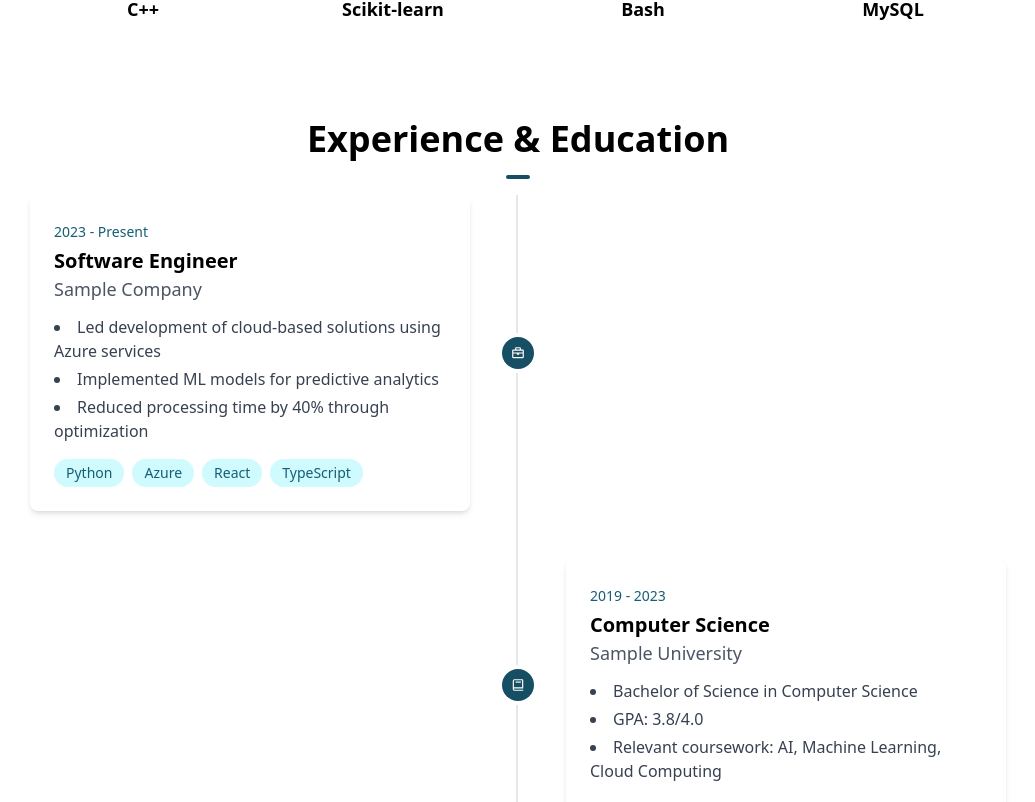
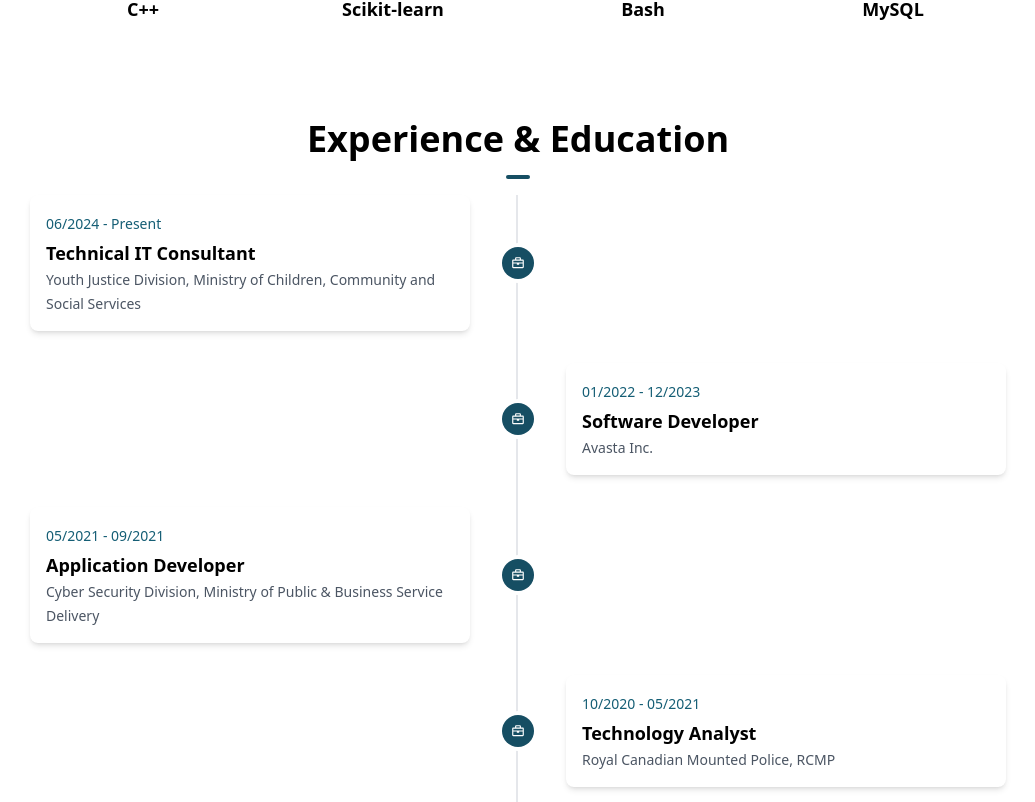
Before and after one commit to JawwadK/tailwind-portfolio, a Next.js app: page / in a window 1280 px wide. Shown: the part 1995-2797 px from the top of the page, without its empty margins (122-1157 px from the left). Built offline with nearby package versions, Linux system fonts and the light colour scheme.

Commit message:
added infomation and made timeline look more smaller and sleek

```diff
--- a/components/Timeline.tsx
+++ b/components/Timeline.tsx
@@ -5,27 +5,41 @@ import SlideUp from "./SlideUp";
 const timelineData = [
   {
     type: "work",
-    title: "Software Engineer",
-    company: "Sample Company",
-    date: "2023 - Present",
-    description: [
-      "Led development of cloud-based solutions using Azure services",
-      "Implemented ML models for predictive analytics",
-      "Reduced processing time by 40% through optimization",
-    ],
-    technologies: ["Python", "Azure", "React", "TypeScript"],
+    title: "Technical IT Consultant",
+    company:
+      "Youth Justice Division, Ministry of Children, Community and Social Services",
+    date: "06/2024 - Present",
+  },
+  {
+    type: "work",
+    title: "Software Developer",
+    company: "Avasta Inc.",
+    date: "01/2022 - 12/2023",
+  },
+  {
+    type: "work",
+    title: "Application Developer",
+    company:
+      "Cyber Security Division, Ministry of Public & Business Service Delivery",
+    date: "05/2021 - 09/2021",
+  },
+  {
+    type: "work",
+    title: "Technology Analyst",
+    company: "Royal Canadian Mounted Police, RCMP",
+    date: "10/2020 - 05/2021",
+  },
+  {
+    type: "work",
+    title: "Data Analyst",
+    company: "Avasta Inc.",
+    date: "05/2020 - 09/2020",
   },
   {
     type: "education",
-    title: "Computer Science",
-    company: "Sample University",
-    date: "2019 - 2023",
-    description: [
-      "Bachelor of Science in Computer Science",
-      "GPA: 3.8/4.0",
-      "Relevant coursework: AI, Machine Learning, Cloud Computing",
-    ],
-    technologies: [],
+    title: "Bachelor of Science - Computer Science",
+    company: "Toronto Metropolitan University (formerly Ryerson)",
+    date: "09/2018 - 06/2023",
   },
 ];
 
@@ -38,14 +52,12 @@ const Timeline = () => {
       </h1>
 
       <div className="relative mx-auto">
-        {/* Central line - made thinner and more subtle */}
         <div className="absolute left-8 md:left-1/2 md:-ml-0.5 w-0.5 h-full bg-gray-200 dark:bg-gray-700" />
 
-        <div className="flex flex-col gap-12">
+        <div className="flex flex-col gap-8">
           {timelineData.map((item, index) => (
             <SlideUp key={index} offset="-300px 0px -300px 0px">
               <div className="relative flex items-center">
-                {/* Icon */}
                 <div className="absolute left-8 md:left-1/2 transform -translate-x-1/2 z-10">
                   <div className="w-8 h-8 rounded-full bg-cyan-900 dark:bg-cyan-800 flex items-center justify-center ring-4 ring-white dark:ring-zinc-900">
                     {item.type === "work" ? (
@@ -56,7 +68,6 @@ const Timeline = () => {
                   </div>
                 </div>
 
-                {/* Content */}
                 <div
                   className={`ml-24 md:ml-0 md:w-1/2 ${
                     index % 2 === 0
@@ -64,35 +75,14 @@ const Timeline = () => {
                       : "md:ml-auto md:pl-12"
                   }`}
                 >
-                  <div className="p-6 bg-white dark:bg-zinc-800 rounded-lg shadow-md hover:shadow-lg transition-shadow duration-300">
+                  <div className="p-4 bg-white dark:bg-zinc-800 rounded-lg shadow-md hover:shadow-lg transition-shadow duration-300">
                     <span className="text-sm text-cyan-800 dark:text-cyan-400">
                       {item.date}
                     </span>
-                    <h3 className="text-xl font-bold mt-1">{item.title}</h3>
-                    <span className="text-lg text-gray-600 dark:text-gray-400">
+                    <h3 className="text-lg font-bold mt-1">{item.title}</h3>
+                    <span className="text-sm text-gray-600 dark:text-gray-400">
                       {item.company}
                     </span>
-
-                    <ul className="mt-3 list-disc list-inside text-gray-700 dark:text-gray-300">
-                      {item.description.map((desc, i) => (
-                        <li key={i} className="mb-1">
-                          {desc}
-                        </li>
-                      ))}
-                    </ul>
-
-                    {item.technologies && item.technologies.length > 0 && (
-                      <div className="mt-4 flex flex-wrap gap-2">
-                        {item.technologies.map((tech, i) => (
-                          <span
-                            key={i}
-                            className="px-3 py-1 bg-cyan-100 dark:bg-cyan-900 text-cyan-800 dark:text-cyan-200 rounded-full text-sm"
-                          >
-                            {tech}
-                          </span>
-                        ))}
-                      </div>
-                    )}
                   </div>
                 </div>
               </div>
```
